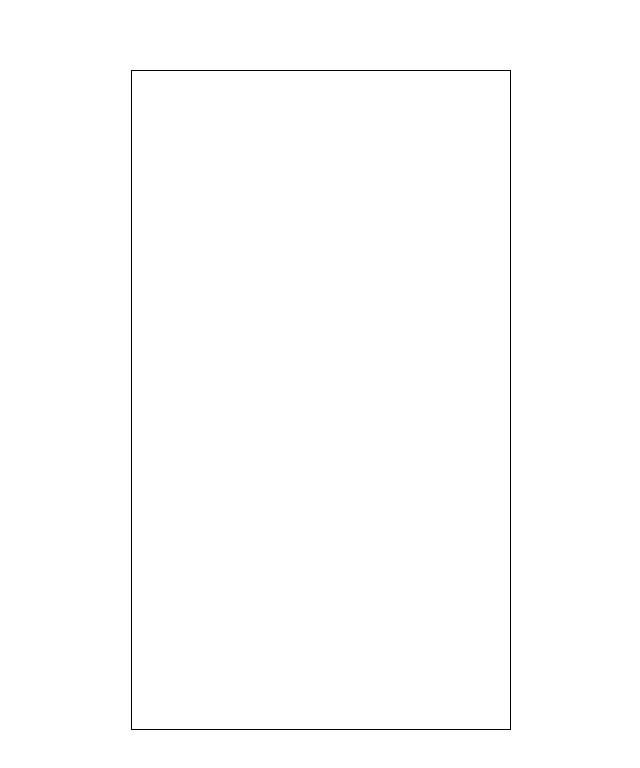
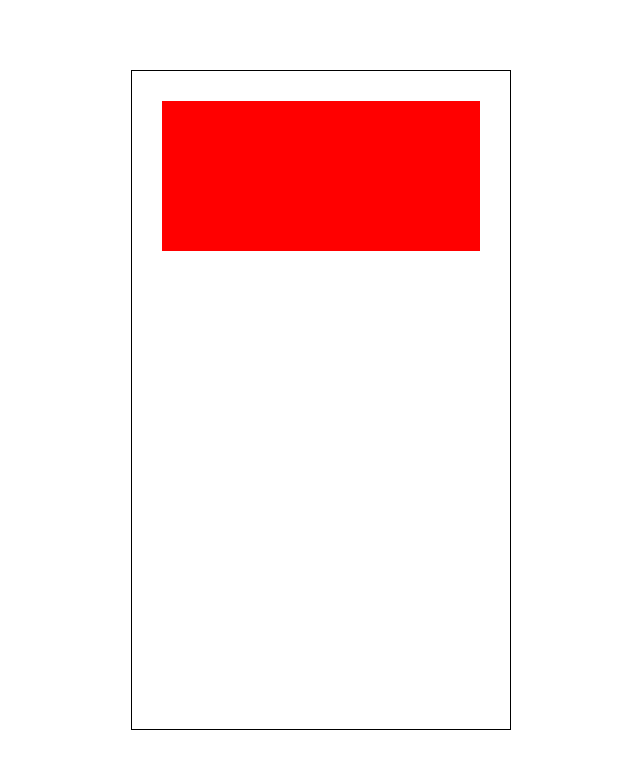
Before and after one commit to JJEOMDA/front-end, a React (Create React App) app: page /home in a window 1280 px wide. Shown: the top 768 px of the page, without its empty margins (319-959 px from the left). Built offline with nearby package versions, Linux system fonts and the light colour scheme; a web font is replaced by a local one.

Commit message:
:heavy_plus_sign: react-slick 라이브러리 설치

```diff
--- a/package.json
+++ b/package.json
@@ -11,6 +11,7 @@
     "@types/node": "^16.7.13",
     "@types/react": "^18.0.0",
     "@types/react-dom": "^18.0.0",
+    "@types/react-slick": "^0.23.10",
     "@types/styled-components": "^5.1.26",
     "axios": "^1.2.5",
     "react": "^18.2.0",
@@ -21,7 +22,9 @@
     "react-router-dom": "^6.8.0",
     "react-scripts": "5.0.1",
     "react-select": "^5.7.0",
+    "react-slick": "^0.29.0",
     "react-spinners": "^0.13.8",
+    "slick-carousel": "^1.8.1",
     "styled-components": "^5.3.6",
     "sweetalert2": "^11.7.1",
     "typescript": "^4.4.2",
--- a/src/pages/main/Home.tsx
+++ b/src/pages/main/Home.tsx
@@ -3,12 +3,17 @@ import styled from 'styled-components';
 
 const Home = () => {
   return (
-    <Wrap></Wrap>
-  )
+    <Wrap>
+      <Profile></Profile>
+    </Wrap>
+  );
 };
 
 export default Home;
 
-const Wrap = styled.div`
-
-`
+const Wrap = styled.div``;
+const Profile = styled.div`
+  width: 100%;
+  height: 15rem;
+  background-color: red;
+`;
```
Also changed, not shown: 1 other file (tests, documents, lock files or other folders).
